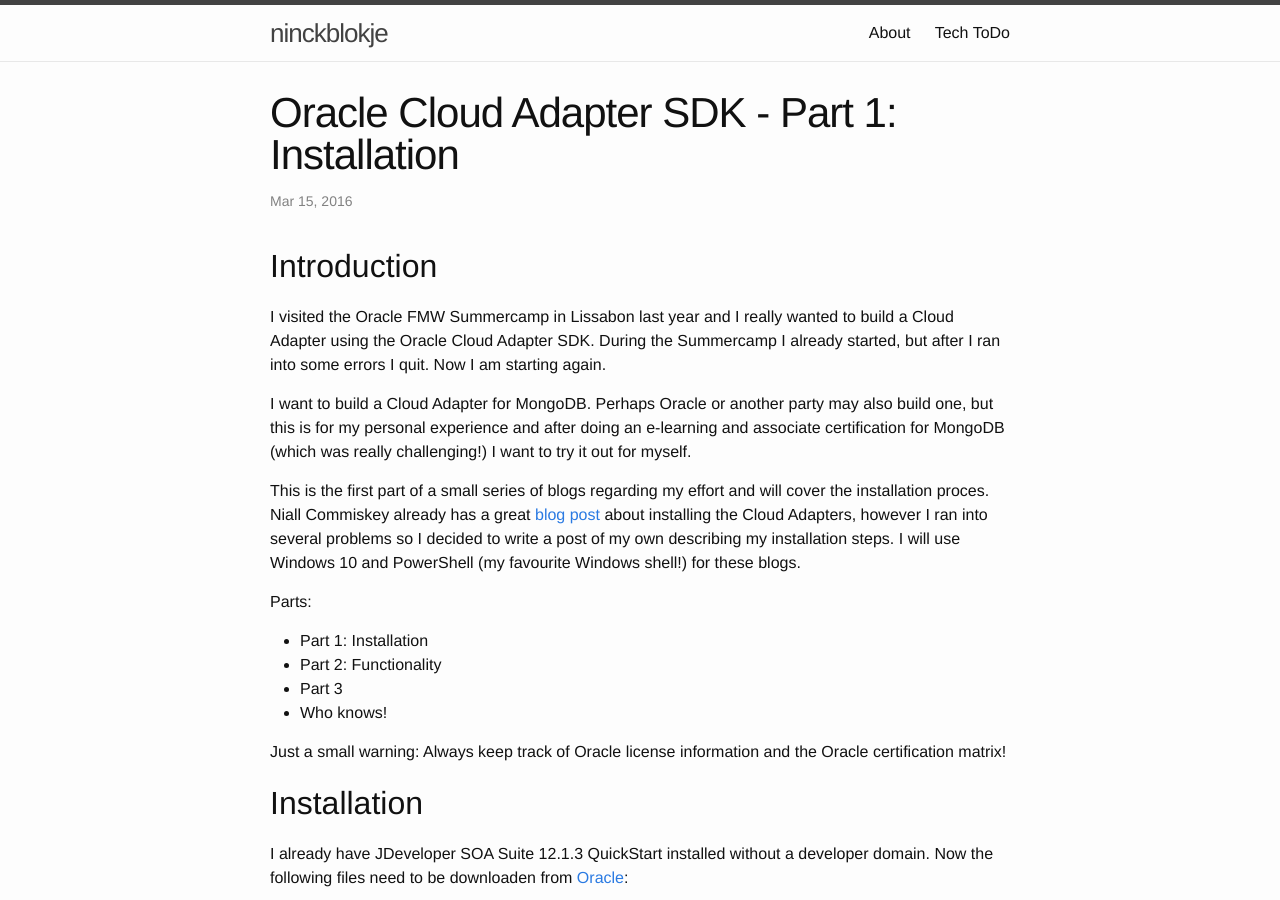
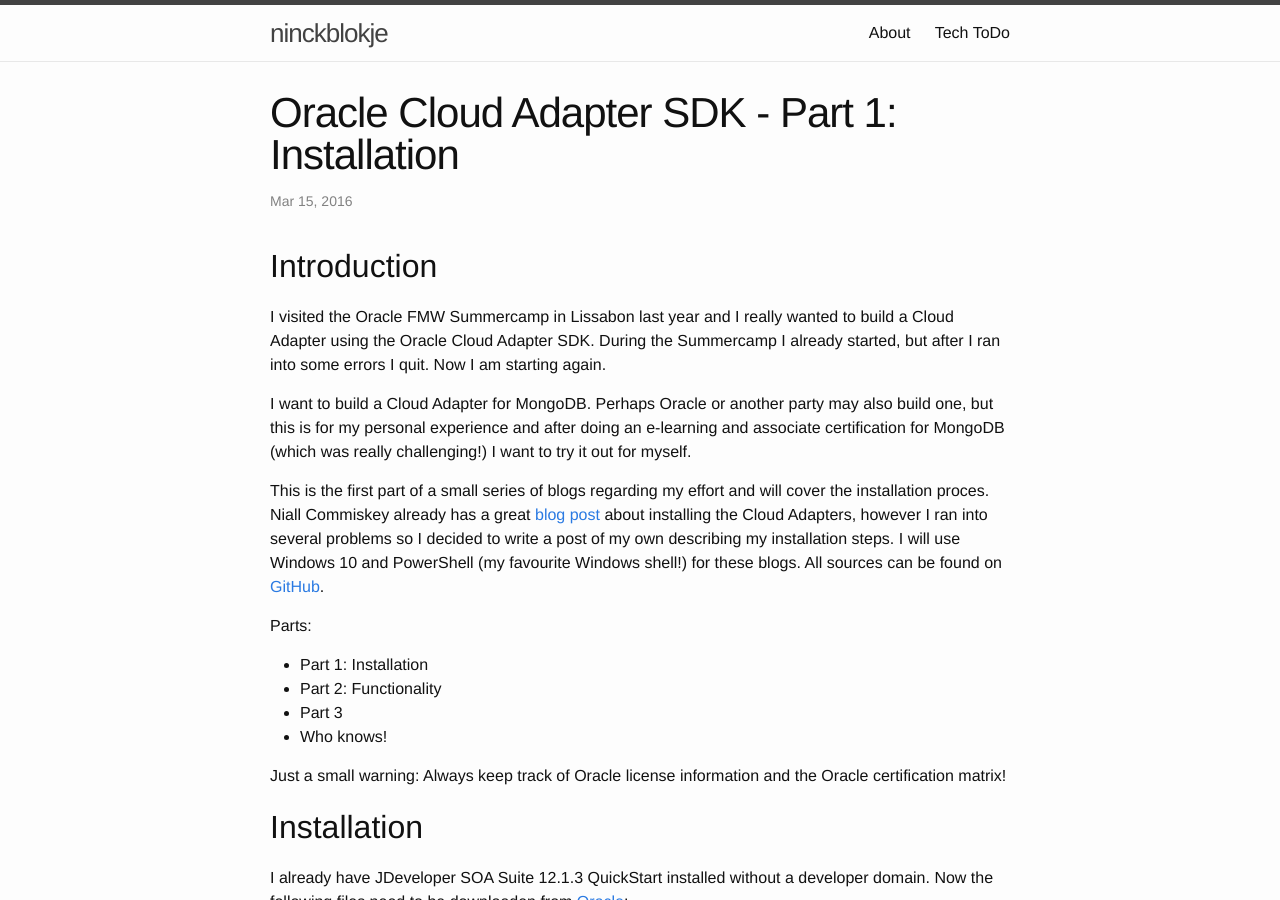
Before and after one commit to ninckblokje/ninckblokje.github.io, a Jekyll site: the page built from _posts/2016-03-15-cloud-adapter-sdk-part1.md, in a window 1280 px wide and 900 px high. Built offline with Jekyll 4.4.1, drawn with Linux system fonts in a browser that asks for light colours; comment, search, counter and statistics services are not loaded.

Commit message:
Added GitHub repository link

```diff
--- a/_posts/2016-03-15-cloud-adapter-sdk-part1.md
+++ b/_posts/2016-03-15-cloud-adapter-sdk-part1.md
@@ -16,7 +16,7 @@
 
 I want to build a Cloud Adapter for MongoDB. Perhaps Oracle or another party may also build one, but this is for my personal experience and after doing an e-learning and associate certification for MongoDB (which was really challenging!) I want to try it out for myself.
 
-This is the first part of a small series of blogs regarding my effort and will cover the installation proces. Niall Commiskey already has a great [blog post](http://niallcblogs.blogspot.nl/2015/06/408-first-steps-with-cloud-adapter-sdk.html) about installing the Cloud Adapters, however I ran into several problems so I decided to write a post of my own describing my installation steps. I will use Windows 10 and PowerShell (my favourite Windows shell!) for these blogs.
+This is the first part of a small series of blogs regarding my effort and will cover the installation proces. Niall Commiskey already has a great [blog post](http://niallcblogs.blogspot.nl/2015/06/408-first-steps-with-cloud-adapter-sdk.html) about installing the Cloud Adapters, however I ran into several problems so I decided to write a post of my own describing my installation steps. I will use Windows 10 and PowerShell (my favourite Windows shell!) for these blogs.  All sources can be found on [GitHub](https://github.com/ninckblokje/MongoDBCloudAdapter).
 
 Parts:
 
```
Also changed, not shown: _drafts/cloud-adapter-sdk-part2.md (+1 -1 lines).
